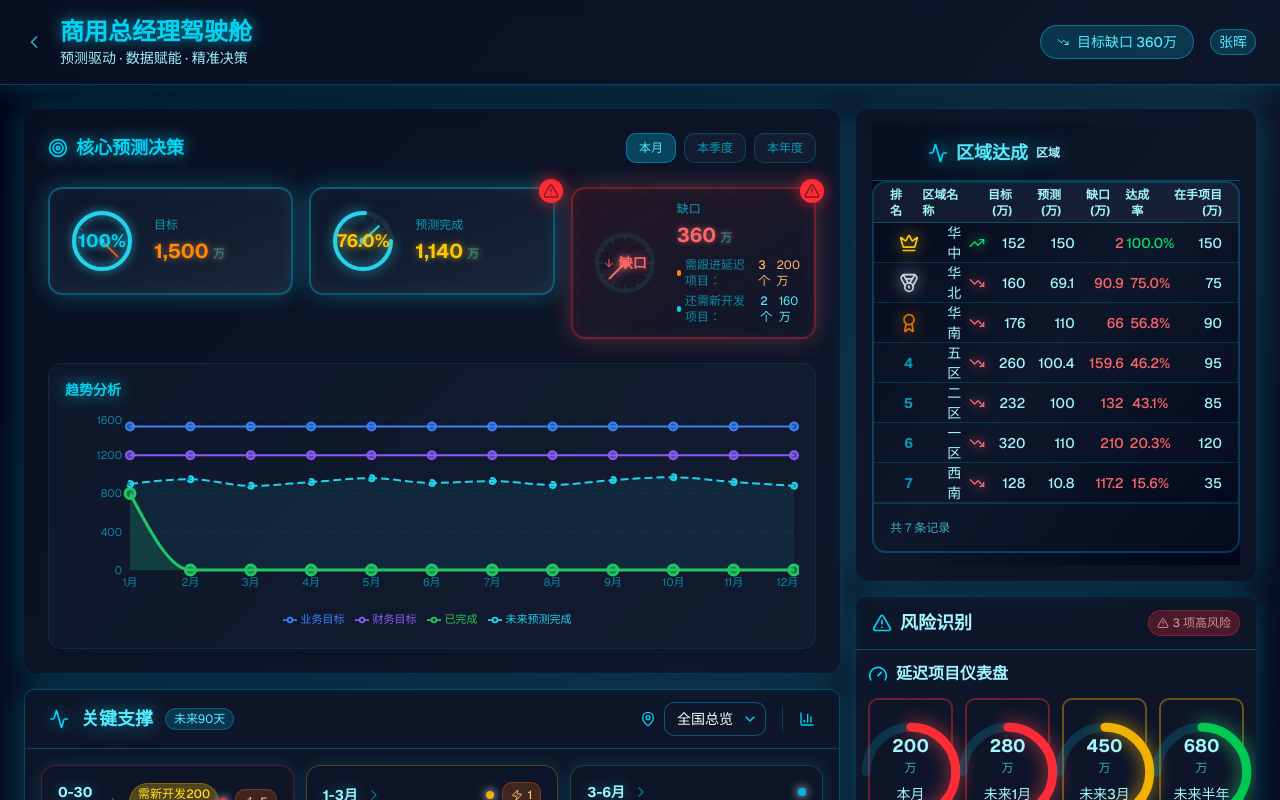
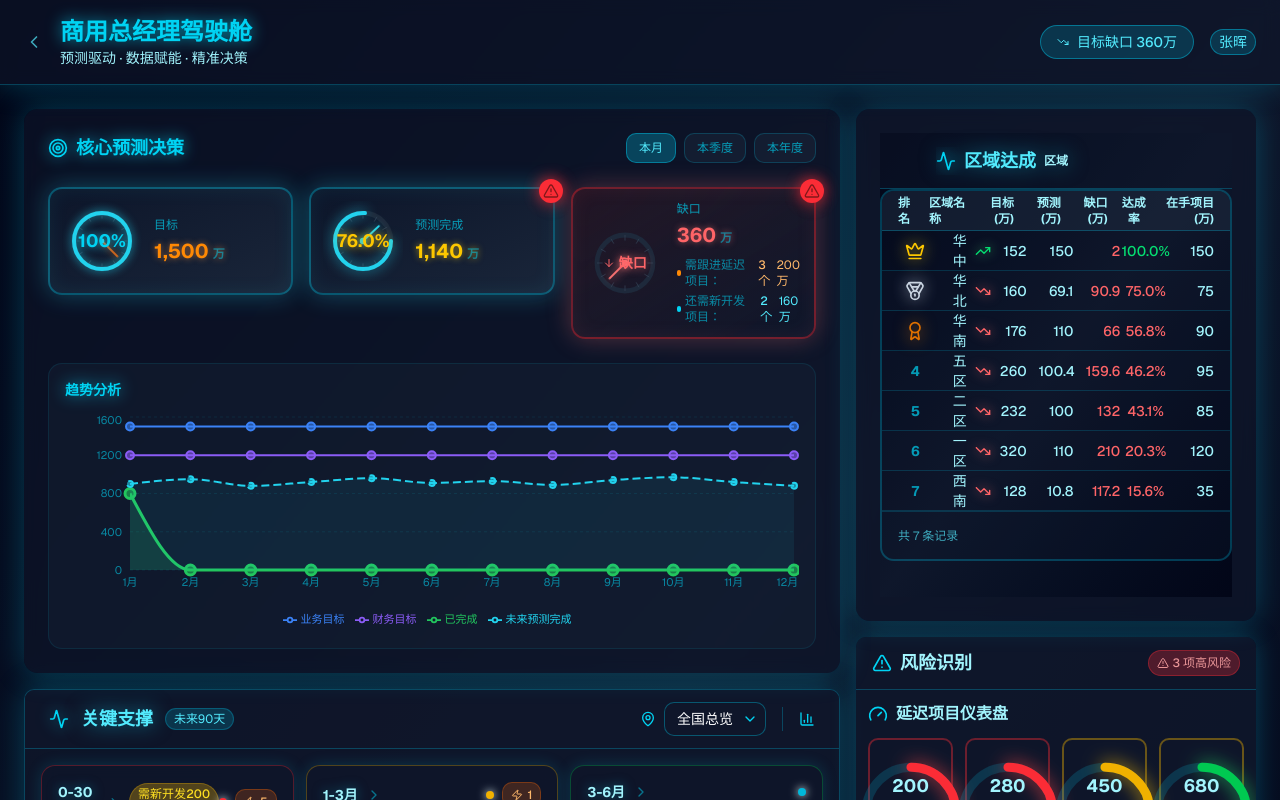
Before and after one commit to navylee1990/coze_jsc, a Next.js app: page /gm in a window 1280 px wide. Shown: the top 800 px of the page. Built offline with nearby package versions, Linux system fonts and the light colour scheme.

Commit message:
style: 统一区域达成模块与核心预测决策模块的高度对齐

```diff
--- a/src/app/gm/page.tsx
+++ b/src/app/gm/page.tsx
@@ -933,8 +933,8 @@ export default function GMDashboard() {
 
           {/* 右侧仪表区 */}
           <div className="col-span-4 space-y-4">
-            {/* 区域达成情况 - 矩阵卡片展示 */}
-            <div className={`${DASHBOARD_STYLES.cardBg} ${DASHBOARD_STYLES.cardBorder} rounded-xl p-4 ${DASHBOARD_STYLES.glow}`}>
+            {/* 区域达成情况 - 矩阵卡片展示 - padding与核心预测决策模块保持一致 */}
+            <div className={`${DASHBOARD_STYLES.cardBg} ${DASHBOARD_STYLES.cardBorder} rounded-xl p-6 ${DASHBOARD_STYLES.glow}`}>
               <RegionMatrix
                 data={currentData}
                 title="区域达成"
--- a/src/components/RegionMatrix.tsx
+++ b/src/components/RegionMatrix.tsx
@@ -242,7 +242,7 @@ export default function RegionMatrix({
   const breadcrumbs = getBreadcrumbs();
 
   return (
-    <div className={cn('w-full h-[440px]', DASHBOARD_STYLES.bg, DASHBOARD_STYLES.text)}>
+    <div className={cn('w-full h-[464px]', DASHBOARD_STYLES.bg, DASHBOARD_STYLES.text)}>
       {/* 标题栏 - 固定高度 */}
       <div
         className={cn(
```
